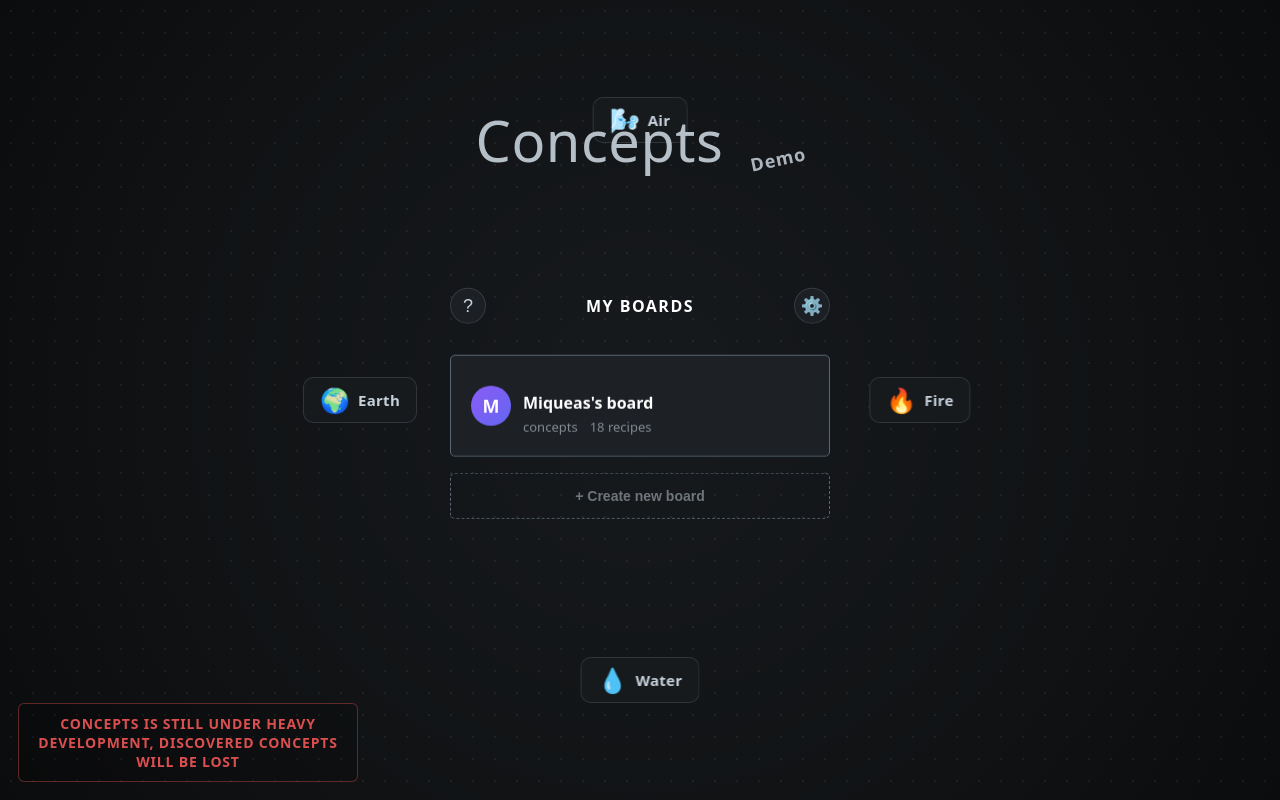
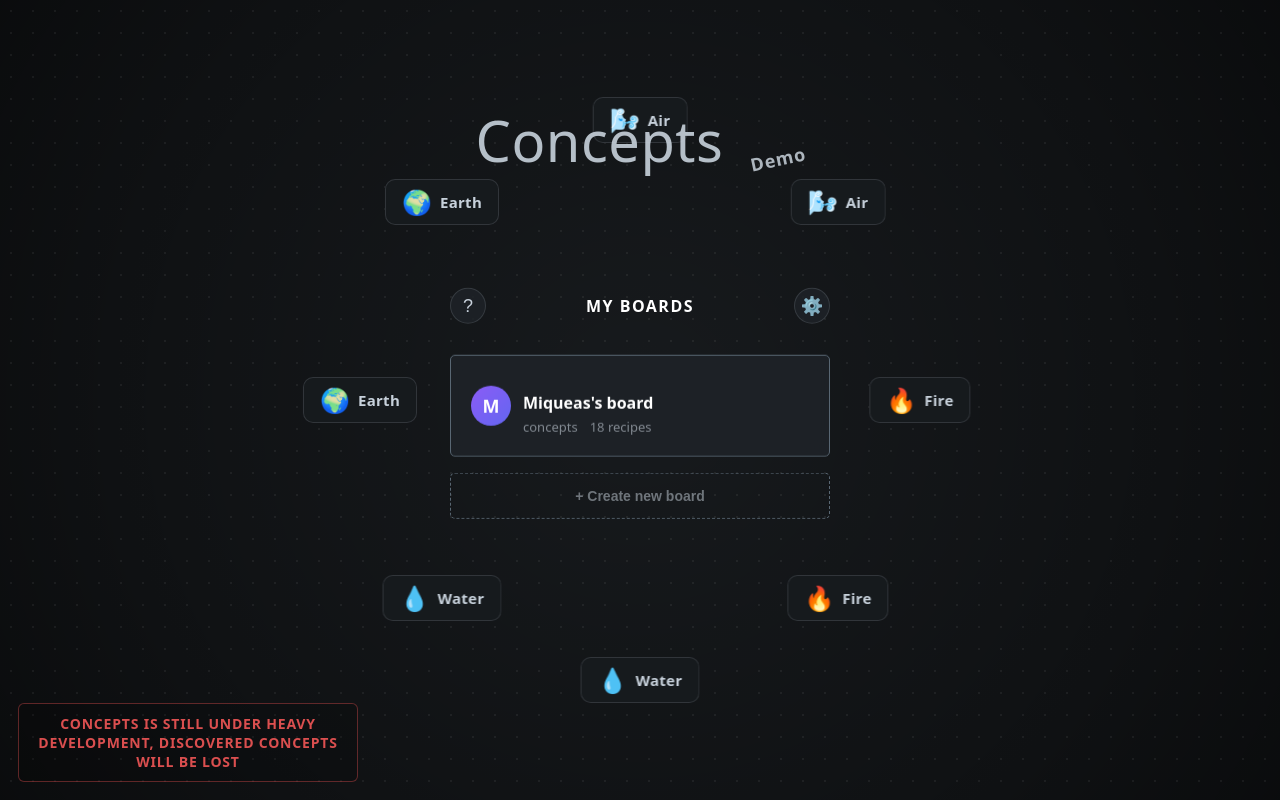
Before and after one commit to MGigenaDePaul/portfolio-project-conceptsGame, a React (Vite) app: page / in a window 1280 px wide. Built offline with nearby package versions, Linux system fonts and the light colour scheme.

Commit message:
fix: adjust dragged and target elements tilt during drag

```diff
--- a/src/App.jsx
+++ b/src/App.jsx
@@ -1,15 +1,16 @@
 import { useState, useEffect, useRef } from 'react'
-import { STARTING_CONCEPT_IDS } from './game/concepts'
+import { createStartingInstances, generateInstanceId, CONCEPTS } from './game/concepts'
 import { combine } from './game/combine'
 import { Routes, Route } from 'react-router-dom'
 import HomeScreen from './pages/HomeScreen'
 import Notification from './components/Notification'
 import './App.css'
 
-const HIT_RADIUS = 46 // qué tan cerca tiene que estar para "drop encima"
+const HIT_RADIUS = 100
 
 const App = () => {
-  const [discoveredIds, setDiscoveredIds] = useState(STARTING_CONCEPT_IDS)
+  // Ahora usamos instances en vez de discoveredIds
+  const [instances, setInstances] = useState({}) // { instanceId: { instanceId, conceptId } }
   const [positions, setPositions] = useState({})
   const [hoverTargetId, setHoverTargetId] = useState(null)
   const [draggingId, setDraggingId] = useState(null)
@@ -18,8 +19,9 @@ const App = () => {
     message: '',
     position: { x: 0, y: 0 },
   })
-  const [zIndexes, setZIndexes] = useState({}) // Nuevo estado
+  const [zIndexes, setZIndexes] = useState({})
 
+  const zIndexCounter = useRef(1000)
   const combineAudioRef = useRef(null)
   const failAudioRef = useRef(null)
   const pressBubbleAudioRef = useRef(null)
@@ -38,9 +40,7 @@ const App = () => {
     pressBubbleAudio.volume = 0.5
     pressBubbleAudio.preload = 'auto'
 
-    const soundBeforeCombiningAudio = new Audio(
-      '/sounds/soundBeforeCombining.mp3',
-    )
+    const soundBeforeCombiningAudio = new Audio('/sounds/soundBeforeCombining.mp3')
     soundBeforeCombiningAudio.volume = 0.4
     soundBeforeCombiningAudio.preload = 'auto'
 
@@ -86,23 +86,26 @@ const App = () => {
     setNotification({ isVisible: false, message: '', position: { x: 0, y: 0 } })
   }
 
-  // dragging state
   const draggingRef = useRef({
-    id: null, // ahora mismo no arrastro ningun bubble
-    offsetX: 0, // offsetX y offsetY guardan donde agarre el bubble, ejemplo --> Bubble está en (200, 200) Mouse toca en (215, 210)
-    offsetY: 0, // entonces offsetX = 215 - 200 = 15 offsetY = 210 - 200 = 10
+    id: null,
+    offsetX: 0,
+    offsetY: 0,
   })
 
-  // initial positions
+  // Initial positions - crear instancias iniciales
   useEffect(() => {
+    const startingInstances = createStartingInstances()
+    setInstances(startingInstances)
+
     const newPositions = {}
     const centerX = window.innerWidth / 2
     const centerY = window.innerHeight / 2
     const radius = 280
 
-    STARTING_CONCEPT_IDS.forEach((id, index) => {
-      const angle = (index / STARTING_CONCEPT_IDS.length) * Math.PI * 2
-      newPositions[id] = {
+    const instanceIds = Object.keys(startingInstances)
+    instanceIds.forEach((instanceId, index) => {
+      const angle = (index / instanceIds.length) * Math.PI * 2
+      newPositions[instanceId] = {
         x: centerX + Math.cos(angle) * radius,
         y: centerY + Math.sin(angle) * radius,
       }
@@ -111,20 +114,19 @@ const App = () => {
     setPositions(newPositions)
   }, [])
 
-  // encuentra el target más cercano dentro del radio
   const getHitTarget = (dragId, currentPositions) => {
     const p = currentPositions[dragId]
     if (!p) return null
 
-    let best = null // todavia no hay target
-    let bestDist = Infinity // distancia del mejor candidato
+    let best = null
+    let bestDist = Infinity
 
-    for (const otherId of discoveredIds) {
-      if (otherId === dragId) continue // No tiene sentido medir distancia entre un bubble y sí mismo, por lo tanto, continue
+    for (const otherId of Object.keys(instances)) {
+      if (otherId === dragId) continue
       const q = currentPositions[otherId]
-      if (!q) continue // si no tengo posicion para este bubble, ignoralo
+      if (!q) continue
 
-      const dist = Math.hypot(p.x - q.x, p.y - q.y) // "calcular DISTANCIA entre p y q" p es la posicion del bubble que soltas, q es la posicion del otro bubble del tablero
+      const dist = Math.hypot(p.x - q.x, p.y - q.y)
       if (dist < HIT_RADIUS && dist < bestDist) {
         bestDist = dist
         best = otherId
@@ -134,60 +136,64 @@ const App = () => {
     return best
   }
 
-  // combina y reemplaza: borra a y b, crea result
-  const combineAndReplace = (aId, bId, spawnPos) => {
-    // aId es bubble arrastrado, bId bubble target y spawnPost es la posicion donde quiero que aparezca el resultado (normalmente donde la posicion del drag al soltar)
-    const resultId = combine(aId, bId)
-    if (!resultId) return false
+  const combineAndReplace = (aInstanceId, bInstanceId, spawnPos) => {
+    const aInstance = instances[aInstanceId]
+    const bInstance = instances[bInstanceId]
+
+    if (!aInstance || !bInstance) return false
+
+    // Combinar usando los conceptIds
+    const resultConceptId = combine(aInstance.conceptId, bInstance.conceptId)
+    if (!resultConceptId) return false
 
     playCombineSound()
 
-    // 1) actualizar discoveredIds (sacar a y b, meter result si no está)
-    setDiscoveredIds((prev) => {
-      const filtered = prev.filter((id) => id !== aId && id !== bId) // aca se saca a y b
-      return filtered.includes(resultId) ? filtered : [...filtered, resultId] // resultId="steam" no estaba por ejemplo → lo agrega
+    // Crear nueva instancia del resultado
+    const resultInstanceId = generateInstanceId()
+
+    setInstances((prev) => {
+      const next = { ...prev }
+      delete next[aInstanceId]
+      delete next[bInstanceId]
+      next[resultInstanceId] = {
+        instanceId: resultInstanceId,
+        conceptId: resultConceptId,
+      }
+      return next
     })
 
-    // 2) actualizar posiciones (borrar a y b, setear result en spawnPos)
     setPositions((prev) => {
-      const next = { ...prev } // copia del objeto
-      delete next[aId] // borrar posicion a
-      delete next[bId] // borrar posicion b
-
-      next[resultId] = { x: spawnPos.x, y: spawnPos.y } // crear posicion del resultado en spawnPros -> next = {earth:{x: 300, y: 200}}
+      const next = { ...prev }
+      delete next[aInstanceId]
+      delete next[bInstanceId]
+      next[resultInstanceId] = { x: spawnPos.x, y: spawnPos.y }
       return next
     })
 
     return true
   }
 
-  const onPointerDownBubble = (id) => (e) => {
-    // tocamos el bubble, arranquemos el drag
+  const onPointerDownBubble = (instanceId) => (e) => {
     e.preventDefault()
     e.stopPropagation()
-    /* stopPropagation()
-        Evita que el evento:
-          suba al contenedor padre
-          dispare otros handlers (por ejemplo click global) */
     playPressBubbleSound()
 
-    const p = positions[id] // lee posicion actual del bubble
+    const p = positions[instanceId]
     if (!p) return
 
-    setDraggingId(id)
+    setDraggingId(instanceId)
 
-    // Dar un z-index EXTREMADAMENTE alto al elemento arrastrado
     setZIndexes((prev) => ({
       ...prev,
-      [id]: 999,
+      [instanceId]: zIndexCounter.current++,
     }))
 
-    e.currentTarget.setPointerCapture?.(e.pointerId) // setPointerCapture() asegura que el elemento reciba eventos aunque el puntero salga
+    e.currentTarget.setPointerCapture?.(e.pointerId)
 
     draggingRef.current = {
-      id, // bubble que estoy arrastrando ahora
-      offsetX: e.clientX - p.x, // ejemplo para estos offsets -> Bubble está en (200,200), Mouse toca en (215,210)
-      offsetY: e.clientY - p.y, // ENTONCES offsetX = 15 y offsetY=10, luego si el mouse es (300,300) x = 300 - 15 = 285, y = 300 - 10 = 290
+      id: instanceId,
+      offsetX: e.clientX - p.x,
+      offsetY: e.clientY - p.y,
     }
   }
 
@@ -196,8 +202,8 @@ const App = () => {
       const d = draggingRef.current
       if (!d.id) return
 
-      const x = e.clientX - d.offsetX // lo que el mouse toca en x menos la posicion del dragging en x
-      const y = e.clientY - d.offsetY // lo mismo que pero en la posicion y
+      const x = e.clientX - d.offsetX
+      const y = e.clientY - d.offsetY
 
       setPositions((prev) => {
         const next = {
@@ -207,11 +213,10 @@ const App = () => {
         const targetId = getHitTarget(d.id, next)
         setHoverTargetId(targetId)
 
-        // Asegurar que el target tenga z-index menor que el arrastrado
         if (targetId) {
           setZIndexes((prevZ) => ({
             ...prevZ,
-            [targetId]: 0, // ← Forzar z-index bajo para el target
+            [targetId]: 0,
           }))
         }
 
@@ -220,24 +225,18 @@ const App = () => {
     }
 
     const onUp = (e) => {
-      // soltar el bubble
       const d = draggingRef.current
       if (!d.id) return
 
-      // guardar que bubble era y cortar el drag
       const dragId = d.id
       draggingRef.current.id = null
 
       setDraggingId(null)
       setHoverTargetId(null)
 
-      // MUY IMPORTANTE:
-      // usamos setPositions callback para tener el "estado más nuevo" y no uno viejo.
-      // NO quitar el z-index todavía, mantenerlo durante la combinación
       setPositions((prev) => {
-        const targetId = getHitTarget(dragId, prev) // hay algun bubble cerca para combinar? si no, no pasa nada, si sí, seguimos
+        const targetId = getHitTarget(dragId, prev)
         if (!targetId) {
-          // si no hay target, resetear z-index
           setZIndexes((prevZ) => {
             const next = { ...prevZ }
             delete next[dragId]
@@ -246,26 +245,17 @@ const App = () => {
           return prev
         }
 
-        // obtener donde solte el bubble
         const spawnPos = prev[dragId]
         if (!spawnPos) return prev
 
-        // Reproducir sonido de soltar ANTES de combinar
         playSoundBeforeCombining()
 
-        // combinamos (esto hará setDiscoveredIds + setPositions extra)
-        // y acá devolvemos prev tal cual, porque el cambio real lo hace combineAndReplace.
-        // Pequeño delay para que el sonido de soltar se escuche antes del resultado
         setTimeout(() => {
           const combined = combineAndReplace(dragId, targetId, spawnPos)
           if (!combined) {
             playFailSound()
-            showNotification(
-              'Too complex for demo! Go play in a board!',
-              spawnPos,
-            )
+            showNotification('Too complex for demo! Go play in a board!', spawnPos)
           }
-          // Limpiar z-indexes después de la combinación
           setZIndexes((prevZ) => {
             const next = { ...prevZ }
             delete next[dragId]
@@ -278,14 +268,14 @@ const App = () => {
       })
     }
 
-    window.addEventListener('pointermove', onMove) // cada vez que se mueva el puntero, avisame
-    window.addEventListener('pointerup', onUp) // cuando el puntero se suelte, avisame
+    window.addEventListener('pointermove', onMove)
+    window.addEventListener('pointerup', onUp)
 
     return () => {
       window.removeEventListener('pointermove', onMove)
       window.removeEventListener('pointerup', onUp)
     }
-  }, [discoveredIds, positions]) // lo dejamos así por ahora (funciona perfecto)
+  }, [instances, positions])
 
   return (
     <>
@@ -300,7 +290,7 @@ const App = () => {
           path="/"
           element={
             <HomeScreen
-              discoveredIds={discoveredIds}
+              instances={instances}
               positions={positions}
               onPointerDownBubble={onPointerDownBubble}
               hoverTargetId={hoverTargetId}
--- a/src/components/MyBoards.css
+++ b/src/components/MyBoards.css
@@ -9,7 +9,7 @@
   gap: 16px;
   min-width: 380px;
   z-index: 1;
-  pointer-events: auto;
+  pointer-events: none;
 }
 
 .my-boards-header {
@@ -18,6 +18,7 @@
   justify-content: space-between;
   width: 100%;
   margin-bottom: 8px;
+  pointer-events: auto;
 }
 
 .help-button,
--- a/src/game/concepts.js
+++ b/src/game/concepts.js
@@ -1,4 +1,26 @@
+// Generar IDs únicos para instancias
+let instanceCounter = 0
+export const generateInstanceId = () => `instance-${instanceCounter++}`
+
 export const STARTING_CONCEPT_IDS = ['fire', 'water', 'earth', 'air']
+
+// Nueva función para crear instancias iniciales (2 de cada elemento)
+export const createStartingInstances = () => {
+  const instances = {}
+
+  STARTING_CONCEPT_IDS.forEach(conceptId => {
+    // Crear 2 instancias de cada elemento
+    for (let i = 0; i < 2; i++) {
+      const instanceId = generateInstanceId()
+      instances[instanceId] = {
+        instanceId,
+        conceptId, // referencia al concepto original
+      }
+    }
+  })
+
+  return instances
+}
 
 export const CONCEPTS = {
   fire: { id: 'fire', name: 'Fire', emoji: '🔥' },
--- a/src/pages/HomeScreen.jsx
+++ b/src/pages/HomeScreen.jsx
@@ -3,7 +3,7 @@ import MyBoards from '../components/MyBoards'
 import { CONCEPTS } from '../game/concepts'
 
 const HomeScreen = ({
-  discoveredIds,
+  instances,
   positions,
   onPointerDownBubble,
   hoverTargetId,
@@ -21,19 +21,20 @@ const HomeScreen = ({
       <MyBoards />
 
       <div className="concepts-area">
-        {discoveredIds.map((id) => {
-          const concept = CONCEPTS[id]
-          const position = positions[id] || { x: 0, y: 0 }
+        {Object.keys(instances).map((instanceId) => {
+          const instance = instances[instanceId]
+          const concept = CONCEPTS[instance.conceptId]
+          const position = positions[instanceId] || { x: 0, y: 0 }
 
           return (
             <ConceptBubble
-              key={id}
+              key={instanceId}
               concept={concept}
               position={position}
-              onPointerDown={onPointerDownBubble(id)}
-              isDropTarget={id === hoverTargetId}
-              isDragging={id === draggingId}
-              zIndex={zIndexes[id] || 0}
+              onPointerDown={onPointerDownBubble(instanceId)}
+              isDropTarget={instanceId === hoverTargetId}
+              isDragging={instanceId === draggingId}
+              zIndex={zIndexes[instanceId] || 0}
             />
           )
         })}
```
Also changed, not shown: src/components/ConceptBubble.css (+33 -15 lines).
